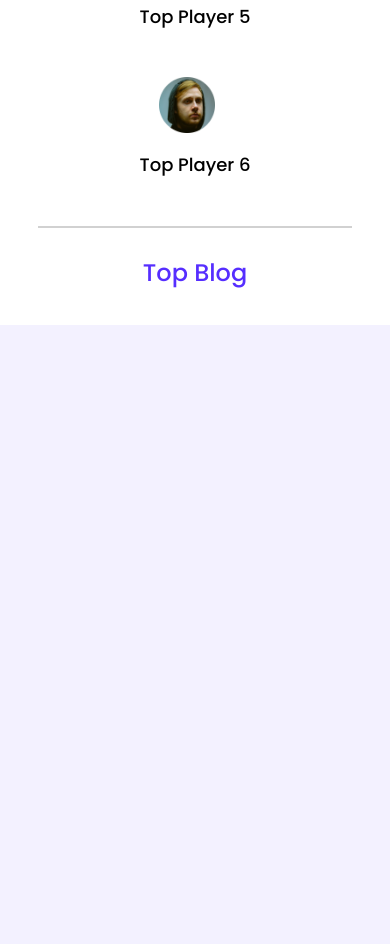
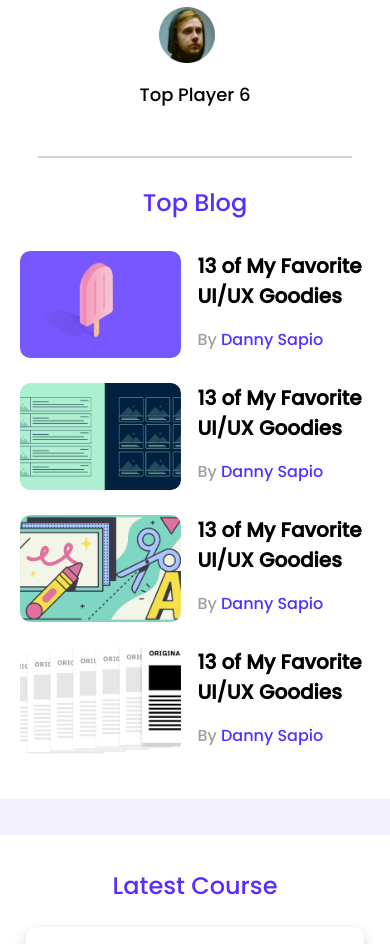
Before and after one commit to invisible360/Responsive-Leader-Board, a plain HTML site: page index.html in a window 390 px wide. Shown: the part 807-1751 px from the top of the page. Before the commit the page ends 1160 px from the top, so only its background shows below. Drawn offline with Linux system fonts and the light colour scheme.

Commit message:
mobile responsivee done

```diff
--- a/styles/style.css
+++ b/styles/style.css
@@ -128,11 +128,11 @@ hr{
 }
 .blog {
     display: flex;
-    align-items: center;
 }
-img {
+.blog img {
     width: 177px;
     height: 117px;
+    border-radius: 10px;
 }
 
 .blog-info {
@@ -229,30 +229,45 @@ latest course section style
     font-size: 14.69px;
 }
 
-/* media queries */
+/* -----------------
+    media queries
+-------------------*/
 
 /* mobile devices */
 @media only screen and (max-width: 767px) {
-    .players-blog {
+    .players-blog, .latest-courses {
         width: 100%;
     }
     .section-title{
         text-align: center;
     }
-    .top-players {
+    .top-players, .top-blogs, .course-section-container {
         grid-template-columns: repeat(1,1fr);
-        /* justify-content: center; */
-        /* align-items: center; */
+        row-gap: 15px;
+        column-gap: 10px;
+        align-items: center;
+        justify-items: center
     }
     .player {
         flex-direction: column;
-        /* justify-content: center; */
     }
     hr {
         width: 80%;
     }
+    .blog img {
+    width: 167px;
+    height: 107px;
+    }
+    .top-blogs, .course-section-container {
+        margin-left: 5%;
+        margin-right: 5%;
+    }
 
-    nav, .top-blogs, .latest-courses {
+    nav {
         display: none;
     }
 }
+
+@media only screen and (min-width: 768px) and (max-width: 1023px) {
+
+}
```
